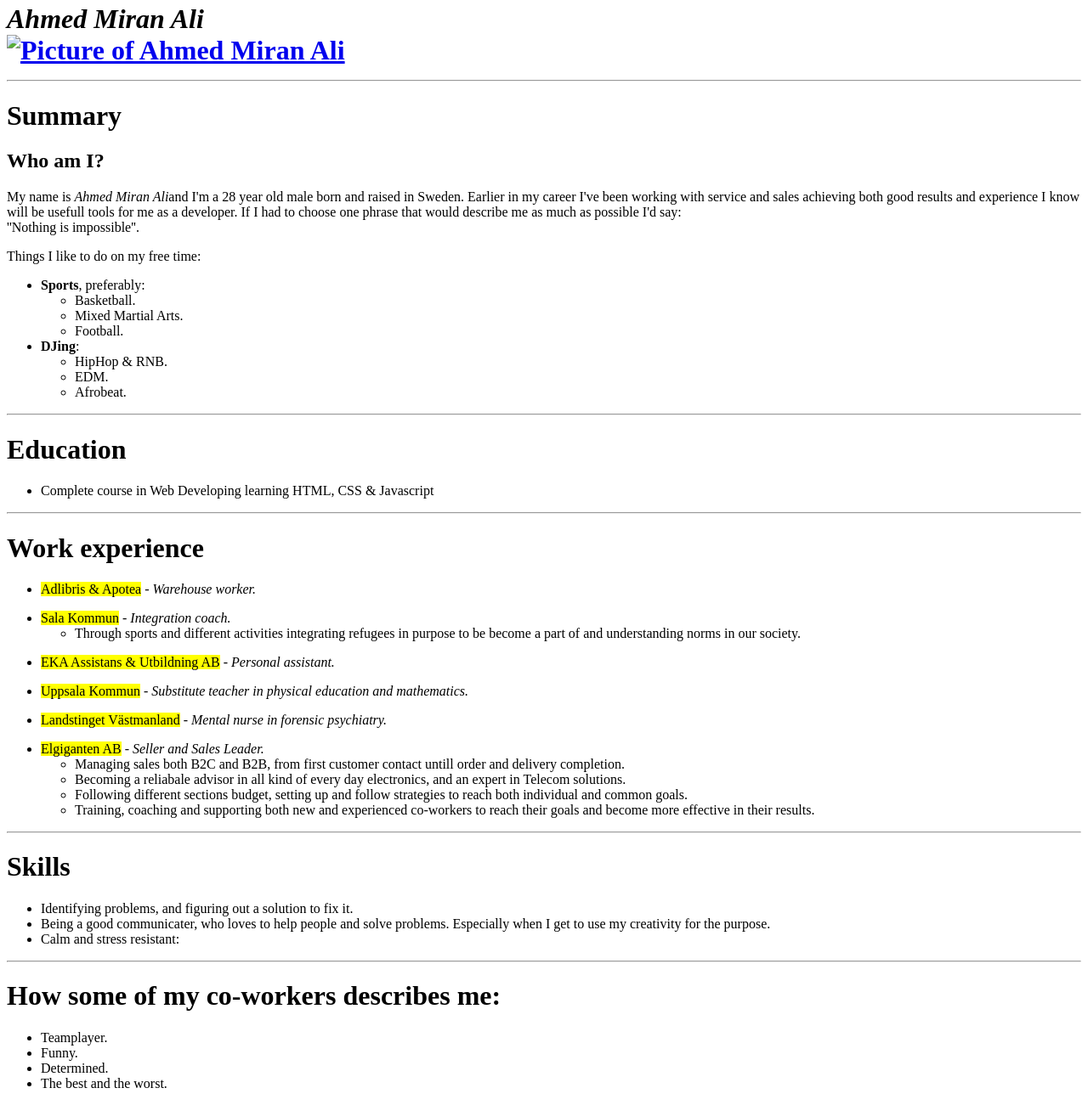
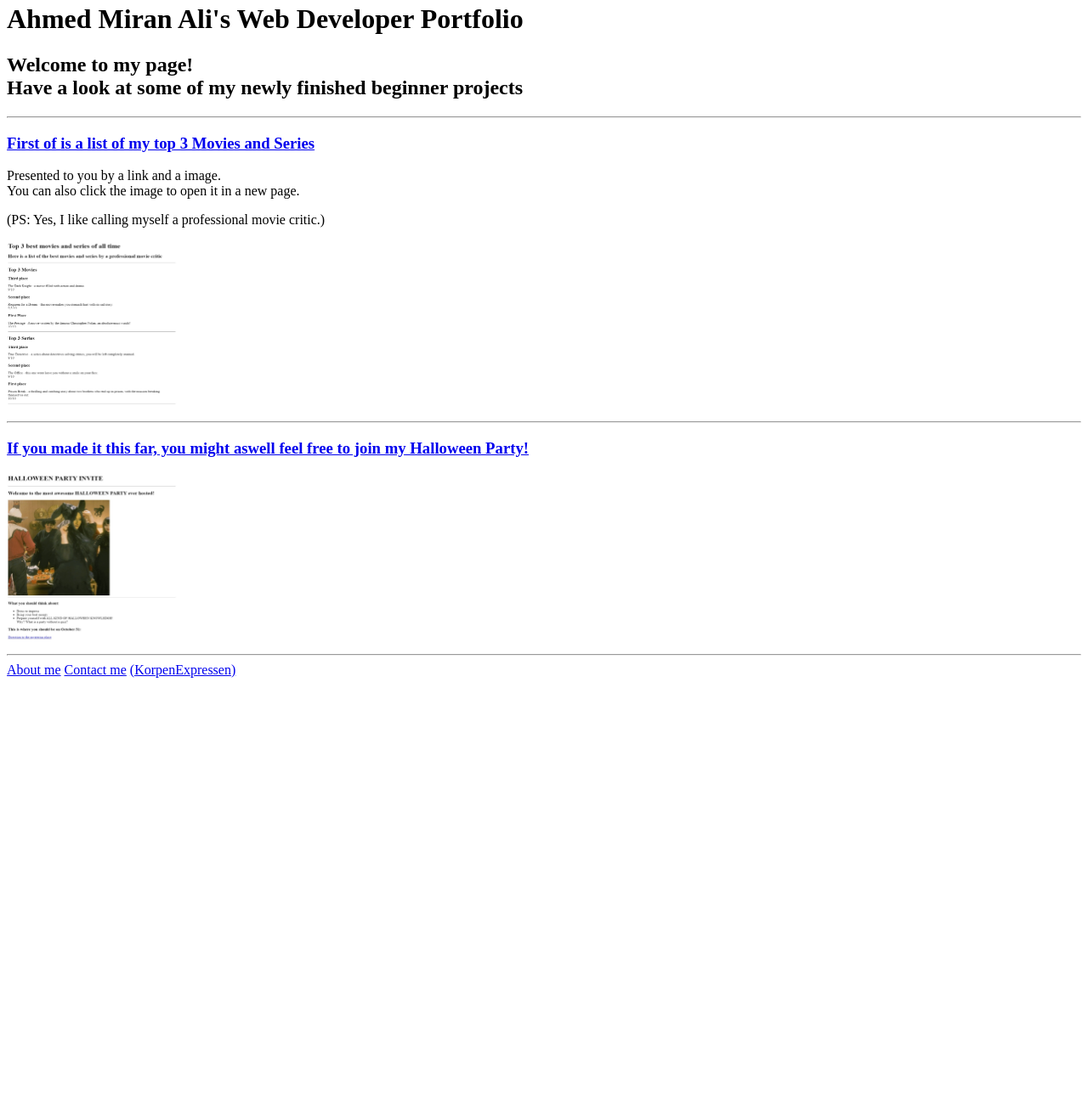
Before and after one commit to AMALIWEBDEV/html-portfolio, a plain HTML site: page index.html in a window 1280 px wide. Shown: the part 17-1318 px from the top of the page at 85% size. After the commit the page ends 823 px from the top, so only its background shows below. Drawn offline with Linux system fonts and the light colour scheme.

Commit message:
Add files via upload

```diff
--- a/index.html
+++ b/index.html
@@ -1,98 +1,54 @@
+<!-- TODO 1: Create the HTML Boilerplate -->
+
 <!DOCTYPE html>
 <html lang="en">
-  <head>
-    <meta charset="UTF-8" />
-    <meta name="viewport" content="width=device-width, initial-scale=1.0" />
-    <title>My Resume</title>
-  </head>
-  <body>
-    <h1> <em> Ahmed Miran Ali </em> <br />
+<head>
+    <meta charset="UTF-8">
+    <meta name="viewport" content="width=device-width, initial-scale=1.0">
+    <title>AMALI</title>
+</head>
+<body>
+    <h1> Ahmed Miran Ali's Web Developer Portfolio </h1>
+    <h2> Welcome to my page! <br />
+        Have a look at some of my newly finished beginner projects </h2>
+    <hr />
+    <h3> <a href="./public/movie-ranking.html"> First of is a list of my  top 3 Movies and Series </a> </h3>
+    <p> Presented to you by a link and a image. <br />
+        You can also click the image to open it in a new page.</p>
+    <p>(PS: Yes, I like calling myself a professional movie critic.)</p>
+        <a href="./public/movie-ranking.html">
+            <img src="./assets/images/Top 3 movies and series.png"
+            alt="list of top 3 movies and series"
+            width="200"
+            height="200"/>
+        </a>
+    <hr />
+    <h3> <a href="./public/Halloween-invite.html"> If you made it this far, you might aswell feel free to join my Halloween Party! </a></h3>
+        <a href="./public/Halloween-invite.html">
+            <img src="./assets/images/Halloween Party Invite.jpg"
+            alt="Halloween Party Invite"
+            width="200"
+            height="200">
+        </a>
+    <hr />
+    <a href="./public/about.html"> About me</a>
+    <a href="./public/contact.html"> Contact me</a>
+    <a href="./public/KorpenExpressen.html"> (KorpenExpressen)</a>
 
-        <a href="4.1 Webpages/assets/images/IMG_7313.jpg">
-        <img src="./4.1 Webpages/assets/images/IMG_7313.jpg"
-        alt="Picture of Ahmed Miran Ali"
-        widht="150"
-        height="150">
-        </a>
-<hr />
-    </h1>
-    <h1>Summary</h1>
-    <h2>Who am I?</h2>
-    <p>
-      My name is <em>Ahmed Miran Ali</em>and I'm a 28 year old  male born and raised in
-      Sweden. Earlier in my career I've been working with service and sales
-      achieving both good results and experience I know will be usefull tools for me as a developer. If I had to choose one phrase that would describe me as much as possible I'd say:
-      <br /> ''Nothing is impossible''.
-    </p>
-    <p>Things I like to do on my free time:
-        <ul>
-            <li> <strong>Sports</strong>, preferably:
-                <ul>
-                    <li>Basketball.</li>
-                    <li>Mixed Martial Arts.</li>
-                    <li>Football.</li>
-                </ul>
-            </li>
-            <li><strong>DJing</strong>:
-                <ul>
-                    <li>HipHop & RNB.</li>
-                    <li>EDM.</li>
-                    <li>Afrobeat.</li>
-                </ul>
-        </ul>
-    </p>
-<hr />
-    <h1>Education</h1>
-    <ul>
-        <li>Complete course in Web Developing learning HTML, CSS & Javascript </li>
-    </ul>
-<hr />
-    <h1>Work experience</h1>
-    <ul>
-        <li><mark>Adlibris & Apotea</mark> - <em>Warehouse worker.</em></li>
-        <p></p>
-        <li><mark>Sala Kommun</mark> - <em>Integration coach.</em>
-            <ul>
-                <li>Through sports and different activities integrating refugees in purpose to be become a part of and understanding norms in our society.</li>
-            </ul>
-        </li>
-        <p></p>
-        <li><mark>EKA Assistans & Utbildning AB</mark> - <em>Personal assistant.</em></li>
-        <p></p>
-        <li><mark>Uppsala Kommun</mark> - <em>Substitute teacher in physical education and mathematics.</em></li>
-        <p></p>
-        <li><mark>Landstinget Västmanland</mark> - <em>Mental nurse in forensic psychiatry.</em></li>
-        <p></p>
-        <li><mark>Elgiganten AB</mark> - <em>Seller and Sales Leader.</em>
-            <ul>
-                <li>Managing sales both B2C and B2B, from first customer contact untill order and delivery completion.</li>
-                <li>Becoming a reliabale advisor in all kind of every day electronics, and an expert in Telecom solutions.</li>
-                <li>Following different sections budget, setting up and follow strategies to reach both individual and common goals.</li>
-                <li>Training, coaching and supporting both new and experienced co-workers to reach their goals and become more effective in their results. </li>
-            </ul>
-        </li>
-    </ul>
+</body>
+</html>
 
-<hr />
-    <h1>Skills</h1>
-    <ul>
-      <li>Identifying problems, and figuring out a solution to fix it. </li>
-      <li>Being a good communicater, who loves to help people and solve problems.
-      Especially when I get to use my creativity for the purpose.</li>
-      <li> Calm and stress resistant: <br />
-      </li>
-    </ul>
-<hr />
-    <h1>How some of my co-workers describes me:</h1>
-        <p>
-            <ul>
-                <li>Teamplayer.</li>
-                <li>Funny.</li>
-                <li>Determined.</li>
-                <li>The best and the worst.</li>
 
-            </ul>
-        </p>
+<!-- TODO 2: Add Your previous projects' HTML into the public folder -->
 
-  </body>
-</html>
+<!-- TODO 3: Take screenshots of your project previews and add the images to the images folder -->
+
+<!-- TODO 4: Add titles/subtitles etc. -->
+
+<!-- TODO 5: Add a link to the project pages -->
+
+<!-- TODO 6: Add images to show the project previews
+HINT for TODO 6: You can use the height attribute set to 200 to make the image smaller:
+https://developer.mozilla.org/en-US/docs/Web/HTML/Element/img#attr-height -->
+
+<!-- TODO 7: Add the Contact Me and About Me page links -->
```
